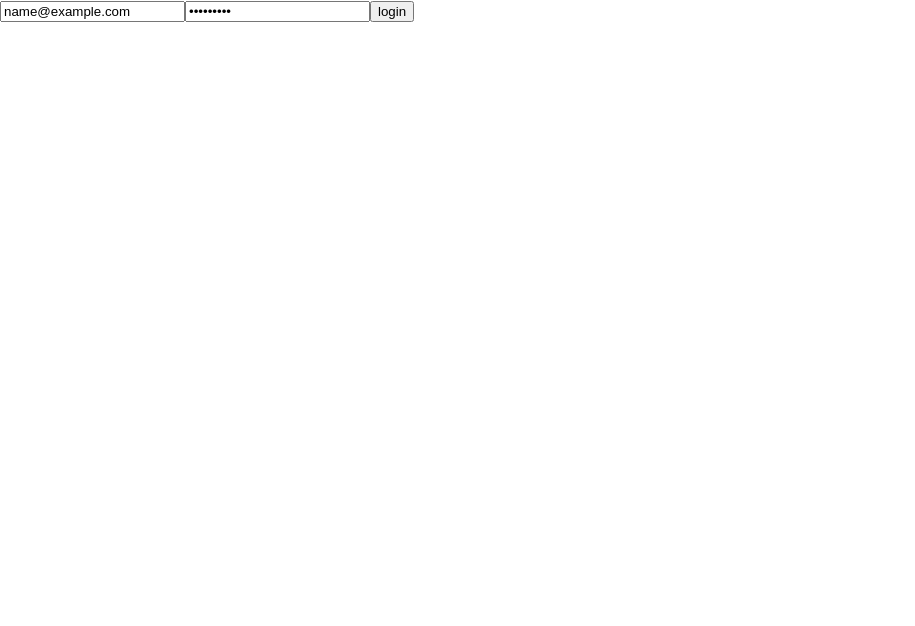
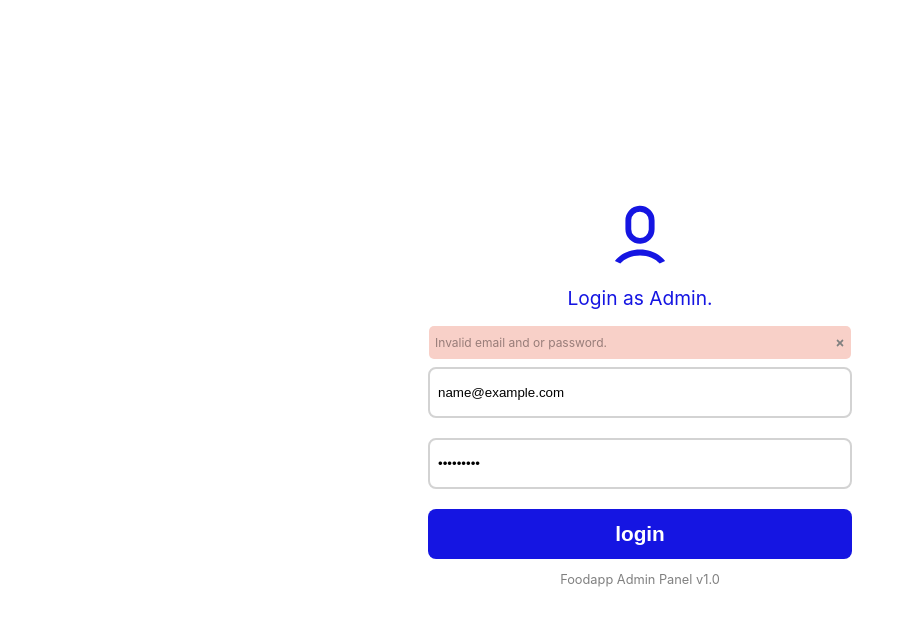
Before and after one commit to Timilehinn/proxi-admin, a React (Create React App) app: page / in a window 1280 px wide. Both pictures are taken after typing "name@example.com", "Sample123" into the empty fields and a click on the button "login". Shown: the top 626 px of the page, without its empty margins (0-915 px from the left). Built offline with nearby package versions, Linux system fonts and the light colour scheme; no server answers.

Commit message:
update login page

```diff
--- a/src/components/DashHeader/DashHeader.js
+++ b/src/components/DashHeader/DashHeader.js
@@ -2,7 +2,7 @@ import React, { useContext, useState } from 'react'
 import styles from './dashheader.module.css'
 import {AuthContext} from '../../contexts/authContextApi'
 import { FaBell, FaTimes } from 'react-icons/fa'
-import { FiUsers } from 'react-icons/fi'
+import { FiUsers, FiLogOut } from 'react-icons/fi'
 import { MdReport } from 'react-icons/md'
 import { AiFillSetting } from 'react-icons/ai'
 import { GiShop } from 'react-icons/gi'
@@ -10,6 +10,7 @@ import { RiDashboardFill, RiAdminFill } from 'react-icons/ri'
 import { Link, useHistory } from 'react-router-dom'
 import IconButton from '@material-ui/core/IconButton';
 import CloseIcon from '@material-ui/icons/Close';
+import SideBar from '../SideNav/SideBarNav';
 
 
 function DashHeader() {
@@ -20,6 +21,10 @@ function DashHeader() {
     const [ dropDownBack, setDropDownBack ] = useState('none')
     const { userDetails } = useContext(AuthContext)
 
+    const logOut=()=>{
+        localStorage.removeItem('mfa_token');
+        history.push('/')
+    }
 
     const closeDrawer = ()=>{
         setShowSideBar(-100);
@@ -55,7 +60,6 @@ function DashHeader() {
                         <IconButton aria-label="close" style={{width: 'auto'}} onClick={closeDrawer}>
                             <CloseIcon style={{color: 'white'}} />
                         </IconButton>
-                        {/* <FaTimes onClick={c} size={25} /> */}
                     </div>
                     <Link style={{color: 'white', textDecoration: 'none'}} to="/dashboard/home">
                         <p>
@@ -82,6 +86,9 @@ function DashHeader() {
                     <div style={{height:'1px', backgroundColor:"lightgrey"}} />
                     <p style={{color: "white"}}><MdReport color="white" style={{paddingRight:'5px'}}/>Reports</p>
                     <p style={{color: "white"}}><AiFillSetting color="white" style={{paddingRight:'5px'}}/>Roles and Priviledges</p>
+                    <p style={{color: 'orange'}} onClick={logOut}>
+                        <FiLogOut color="orange" style={{paddingRight:'5px'}}/>Logout
+                    </p>
                 </div>
             </div>
             <div className={styles.backmodal} onClick={()=>{setShowSideBar(-100); showBackModal('hidden')}} style={{visibility:backModal}}></div>
--- a/src/components/Protectedroute/style.module.css
+++ b/src/components/Protectedroute/style.module.css
@@ -8,9 +8,9 @@
       padding:.5rem;
   }
   .loader {
-      border: 2px solid #f3f3f3;border-radius: 50%;
-      border-top: 2px solid black;width: 25px;
-      height: 25px;-webkit-animation: spin .5s linear infinite; /* Safari */
+      border: 5px solid #f3f3f3;border-radius: 50%;
+      border-top: 5px solid rgb(30, 30, 192);width: 50px;
+      height: 50px;-webkit-animation: spin .5s linear infinite; /* Safari */
       animation: spin .5s linear infinite;
   }
 
--- a/src/components/SideNav/SideBarNav.js
+++ b/src/components/SideNav/SideBarNav.js
@@ -1,6 +1,6 @@
 import React from 'react'
 import styles from './sidenav.module.css';
-import { FiUsers } from 'react-icons/fi'
+import { FiUsers, FiLogOut } from 'react-icons/fi'
 import { MdReport } from 'react-icons/md'
 import { AiFillSetting } from 'react-icons/ai'
 import { GiShop } from 'react-icons/gi'
@@ -16,7 +16,10 @@ export default function SideBar(){
         cursor:'default'
     }
 
-
+    const logOut=()=>{
+        localStorage.removeItem('mfa_token');
+        history.push('/')
+    }
     return(
         <div className={styles.sidebar}>
             <Link style={{color: 'grey', textDecoration: 'none'}} to="/dashboard/home">
@@ -52,7 +55,9 @@ export default function SideBar(){
                 <AiFillSetting color="white" style={{paddingRight:'5px'}}/>Roles and Priviledges
             </p>
             <div style={{height:'1px', backgroundColor:"lightgrey"}} />
-
+            <p style={{color: 'orange'}} onClick={logOut}>
+                <FiLogOut color="orange" style={{paddingRight:'5px'}}/>Logout
+            </p>
         </div>
     )
 }
--- a/src/pages/Dashboard/UsersView/users.js
+++ b/src/pages/Dashboard/UsersView/users.js
@@ -203,9 +203,12 @@ function UsersView() {
                     <div>
                         <Dialog open={open} onClose={handleClose} aria-labelledby="form-dialog-title">
                         {gettingUser? <></>:(
-                            <DialogTitle id="customized-dialog-title" onClose={handleClose}>
-                                Modal title
-                            </DialogTitle>
+                            <div style={{width: '100%', display: 'flex', justifyContent: 'flex-end'}}>
+                                <IconButton aria-label="close" style={{width: 'auto'}} onClick={handleClose}>
+                                    <CloseIcon />
+                                </IconButton>
+                            </div>
+
                         )}
 
                         <br />
--- a/src/pages/LoginView/LoginView.js
+++ b/src/pages/LoginView/LoginView.js
@@ -1,38 +1,67 @@
 import React, { useState, useContext } from 'react'
-// import styles from './loginview.css'
+import styles from './loginview.module.css'
 import axios from 'axios'
 import {AuthContext} from '../../contexts/authContextApi'
 import { url } from '../../utils/urls'
 import { useHistory, Link } from 'react-router-dom'
+import { RiUser6Line } from 'react-icons/ri'
+import { FaTimes } from 'react-icons/fa'
+
+const Loader=()=>{
+    return(
+        <div className={styles.the_box}>
+            <div className={styles.loader}></div>
+        </div>
+    )
+
+}
+
 function LoginView() {
     const history = useHistory();
-
+    const [isLoading , setIsLoading] = useState(false);
+    const [ errorBox, setErrorBox ] = useState('none')
     const [ email, setEmail ] = useState('')
     const [ password, setPassword ] = useState('')
     const { setAuth, setUserDetails } = useContext(AuthContext);
-
     const Login = async (e)=>{
         e.preventDefault();
-        const res = await axios.post(`${url.baseUrl}v1/auth/login`, { email, password })
-        if(res.data.status){
+        setIsLoading(true)
+        axios.post(`${url.baseUrl}v1/auth/login`, { email, password })
+        .then(res=>{
             localStorage.setItem("mfa_token", res.data.data.token);
-            // setUserDetails(res.data.data.userData);
             setAuth(true);
+            setIsLoading(false)
             history.push('/dashboard/home')
-        }else{
+        })
+        .catch(err=>{
+            history.push('/')
+            setIsLoading(false)
             setAuth(true);
-        }
+            setErrorBox()
+            console.log(err)
+        })
     }
 
     return (
-        <div>
-            <form onSubmit={(e)=>Login(e)}>
+        <main className={styles.main}>
+            <RiUser6Line size="70" color="rgb(21, 21, 226)" />
+            <p style={{textAlign:'center',color:"rgb(21, 21, 226)",marginTop:'1rem',marginBottom:'1rem',fontSize:'1.2rem'}}>
+                Login as Admin.
+            </p>
+            <form className={styles.form} onSubmit={(e)=>Login(e)}>
+                <div onClick={()=>setErrorBox('none')} style={{display:errorBox}} className={styles.error_box}>
+                    <span>Invalid email and or password.</span>
+                    <FaTimes size={10} color="grey" style={{cursor:'pointer'}} onClick={()=>setErrorBox('none')} />
+                </div>
                 <input placeholder="email" value={email} onChange={(e)=>setEmail(e.target.value)} required />
                 <input placeholder="password" type="password" value={password} onChange={(e)=>setPassword(e.target.value)} required />
-                <button>login</button>
+                <button className={styles.btn}>
+                    <span>login</span>
+                    {isLoading? <Loader />:''}
+                </button>
             </form>
-
-        </div>
+            <p style={{fontSize: '.8rem', color: 'grey'}}>Foodapp Admin Panel v1.0</p>
+        </main>
     )
 }
 
--- /dev/null
+++ b/src/pages/LoginView/loginview.module.css
@@ -0,0 +1,141 @@
+.main{
+    display: flex;
+    flex-direction: column;
+    align-items: center;
+    justify-content: center;
+    height: 100vh;
+}
+
+
+.form{
+    display:flex;
+    flex-direction: column;
+    align-items: center;
+    justify-content: space-around;
+
+}
+.error_box{
+    max-width:410px;
+    width:100%;
+    height: 20px;
+    display: flex;
+    align-items: center;
+    justify-content: space-between;
+    background-color:rgb(248,208,200);
+    padding:.4rem;
+    border-radius: 5px;
+    margin-bottom:.5rem
+}
+.error_box span{
+    color:rgb(152,125,121);
+    font-size:.75rem;
+}
+.form p{
+    margin:0;
+    color:grey;
+    font-size:.8rem;
+    margin-bottom:.5rem;
+}
+.form input{
+    width:410px;
+    height: 45px;
+    border:2px solid lightgrey;
+    border-radius: .5rem;
+    margin-bottom:20px;
+    padding-left:.5rem;
+}
+
+.form input:focus{
+    border:2px solid rgb(21, 21, 226);
+    outline: none;
+    /* box-shadow: 1px 1px 3px 3px rgb(0,135,55); */
+}
+
+.btn{
+    width:100%;
+    height: 50px;
+    border:0;
+    border-radius: .5rem;
+    background-color: rgb(21, 21, 226);
+    color:white;
+    font-weight: bold;
+    cursor: pointer;
+    font-size: 1.3rem;
+    display: flex;
+    align-items: center;
+    justify-content: center;
+}
+
+.footer{
+    width:100%;
+    display:flex;
+    flex-direction: column;
+    align-items: center;
+    color:rgb(0,135,55);
+    font-size: .7rem;
+}
+
+@media (min-width: 0px) and (max-width: 767px) {
+    .container{
+        width:100%;
+    }
+    .form{
+        width:90%
+    }
+    .form input{
+        width:95%;
+    }
+    .error_box{
+        width:95%;
+    }
+
+}
+
+
+
+
+
+/* -------- THE PRELOADER ------ */
+.the_box{
+    width: auto;
+    height: auto;
+    border-radius: 2px;background-color:transparent;
+    display: flex;flex-direction: column;
+    justify-content: center;align-items:center;
+    padding:.5rem;
+  }
+  .loader {
+    border: 3px solid grey;border-radius: 50%;
+    border-top: 3px solid white;width: 15px;
+    height: 15px;-webkit-animation: spin .5s linear infinite; /* Safari */
+    animation: spin .5s linear infinite;
+  }
+
+    /* Safari */
+    @-webkit-keyframes spin {
+      0% { -webkit-transform: rotate(0deg); }
+      100% { -webkit-transform: rotate(360deg); }
+    }
+
+    @keyframes spin {
+      0% { transform: rotate(0deg); }
+      100% { transform: rotate(360deg); }
+    }
+
+    .loader2 {
+        border: 5px solid #f3f3f3;border-radius: 50%;
+        border-top: 5px solid rgb(0,135,55);width: 20px;
+        height: 20px;-webkit-animation: spin .3s linear infinite; /* Safari */
+        animation: spin .3s linear infinite;
+    }
+
+      /* Safari */
+      @-webkit-keyframes spin {
+        0% { -webkit-transform: rotate(0deg); }
+        100% { -webkit-transform: rotate(360deg); }
+      }
+
+      @keyframes spin {
+        0% { transform: rotate(0deg); }
+        100% { transform: rotate(360deg); }
+      }
```
Also changed, not shown: src/pages/LoginView/loginview.css (deleted).
